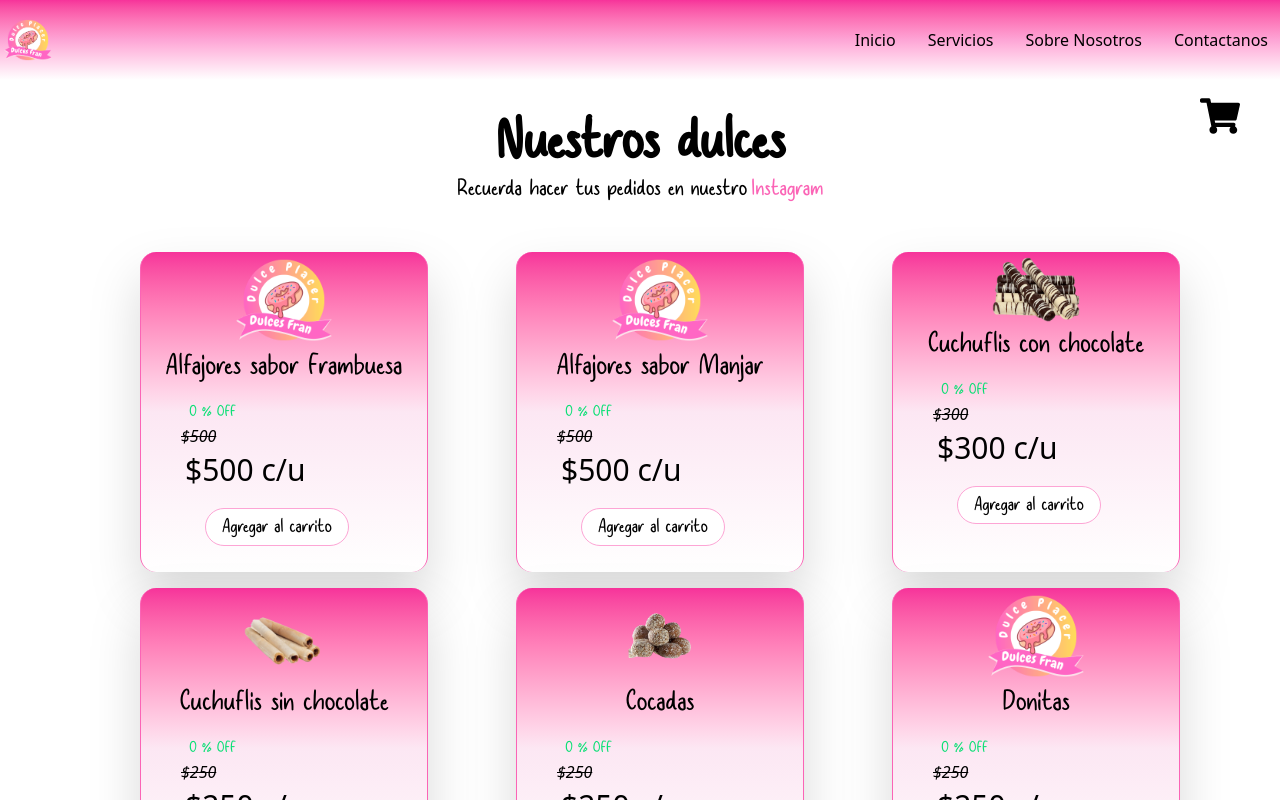
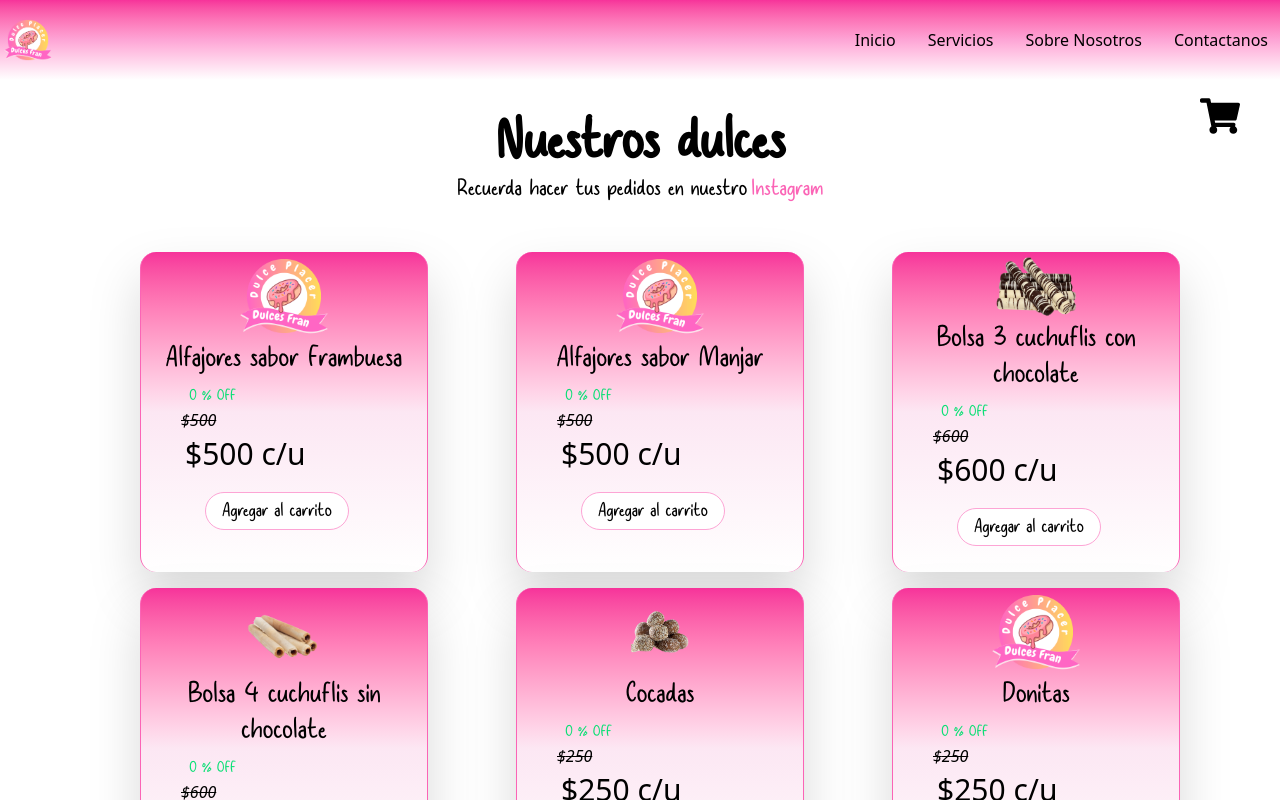
Before and after one commit to CrisMesina/dulcesfran, a React (Vite) app: page /servicios/dulces in a window 1280 px wide. Shown: the top 800 px of the page. Built offline with nearby package versions, Linux system fonts and the light colour scheme.

Commit message:
update carrito de compra

```diff
--- a/src/components/Carro.tsx
+++ b/src/components/Carro.tsx
@@ -1,4 +1,4 @@
-import { useContext, useState } from "react";
+import { useContext, useEffect, useRef, useState } from "react";
 import { carroContexto } from "../context/CarProvider";
 import Swal from "sweetalert2";
 import { FaPlus, FaMinus  } from "react-icons/fa6";
@@ -70,6 +70,30 @@ export const Carro = () =>{
     const [isMenuOpen, setIsMenuOpen] = useState<boolean>(false)
     const toggleMenu = () => setIsMenuOpen(!isMenuOpen)
 
+    const carritoRef = useRef<HTMLDivElement>(null)
+    const botonRef = useRef<HTMLButtonElement>(null)
+
+
+    useEffect(()=>{
+        const handleClickOutside = (event: MouseEvent)=>{
+            if(
+                isMenuOpen &&
+                carritoRef.current &&
+                !carritoRef.current.contains(event.target as Node) &&
+                botonRef.current &&
+                !botonRef.current.contains(event.target as Node)
+            ) {
+                setIsMenuOpen(false)
+            }
+
+        }
+
+        document.addEventListener("mousedown", handleClickOutside)
+
+        return () =>{
+            document.removeEventListener("mousedown",handleClickOutside)
+        }
+    }, [isMenuOpen])
 
 
 
@@ -77,18 +101,18 @@ export const Carro = () =>{
     return(
         <>
             <div className='absolute'>
-                <button onClick={toggleMenu} className='absolute top-24 left-[1200px]' >
+                <button onClick={toggleMenu} ref={botonRef} className='absolute top-24 left-[1200px]' >
                     <FaShoppingCart className='w-10 h-10 hover:cursor-cell'/>
                 </button>
             </div>
             {isMenuOpen && (
-                    <div className="mt-20 w-[500px] top-16 h-96 absolute z-10 left-[800px] bg-gradient-to-b from-pink-500 via-pink-300 to-purple-600 rounded-xl">
+                <div ref={carritoRef} className="mt-20 w-[500px] top-16 h-96 absolute z-10 left-[800px] bg-gradient-to-b from-pink-500 via-pink-300 to-purple-600 rounded-xl">
                     <h1 className="text-center font-bold text-4xl drop-shadow-2xl text-white mb-2">Tu carrito</h1>
 
                     <div className="flex flex-col p-2 text-white text-center text-md font-bold">
                         {carrito}
                         Total a pagar: {totalPagar()}
-                        <button onClick={createWtsLink}>
+                        <button onClick={createWtsLink} className="p-1 border w-36 mx-auto rounded-2xl mt-4">
                             Hacer Pedido
                         </button>
                     </div>
--- a/src/helpers/getData.tsx
+++ b/src/helpers/getData.tsx
@@ -19,15 +19,15 @@ export const Producto:Productos[] = [
     {
         id: 3,
         imgURL: "/cuchufli-con-chocolate.png",
-        name : "Cuchuflis con chocolate",
-        price : 300,
+        name : "Bolsa 3 cuchuflis con chocolate",
+        price : 600,
         discount :0,
     },
     {
         id: 4,
         imgURL: "/cuchufli-sin-chocolate.png",
-        name : "Cuchuflis sin chocolate",
-        price : 250,
+        name : "Bolsa 4 cuchuflis sin chocolate",
+        price : 600,
         discount :0,
     },
     {
--- a/src/pages/Dulces.tsx
+++ b/src/pages/Dulces.tsx
@@ -72,12 +72,12 @@ export const Dulces:React.FC<Productos>= ()=> {
                         return(
                             <div className='w-72 h-80 my-2 rounded-2xl mx-16 drop-shadow-2xl shadow-pink-900 border-r border-l border-pink-400 bg-gradient-to-b from-pink-500 via-pink-100 to-white'>
                                 <div className='w-full'>
-                                    <img src={p.imgURL} alt="" className='w-24 mx-auto' />
+                                    <img src={p.imgURL} alt="" className='w-22 mx-auto' />
                                 </div>
                                 <div>
                                     <h1 className='text-center font-Salmoon text-3xl'>{p.name}</h1>
                                 </div>
-                                <div className='mt-4 mx-10 w-full'>
+                                <div className='mt-2 mx-10 w-full'>
                                     <p className='font-Salmoon ml-2 text-green-400'>{p.discount} % OFF</p>
                                     <p className='line-through italic'>${p.price}</p>
                                     <p className='p-1 text-3xl'>${totalPrice} c/u</p>
@@ -85,7 +85,7 @@ export const Dulces:React.FC<Productos>= ()=> {
                                 <button
                                     onClick={()=> addToCart(p)}
                                     className='w-36 mx-16 p-1 my-4 border border-pink-300 ring-0 focus:ring-1 focus:ring-pink-500
-                                    rounded-4xl bg-white outline-none font-Salmoon text-xl hover:bg-pink-300 hover:text-white focus:bg-pink-300 focus:text-white'>
+                                    rounded-4xl bg-white outline-none font-Salmoon text-xl hover:bg-pink-300 hover:text-white '>
                                     Agregar al carrito
                                 </button>
                             </div>
```
